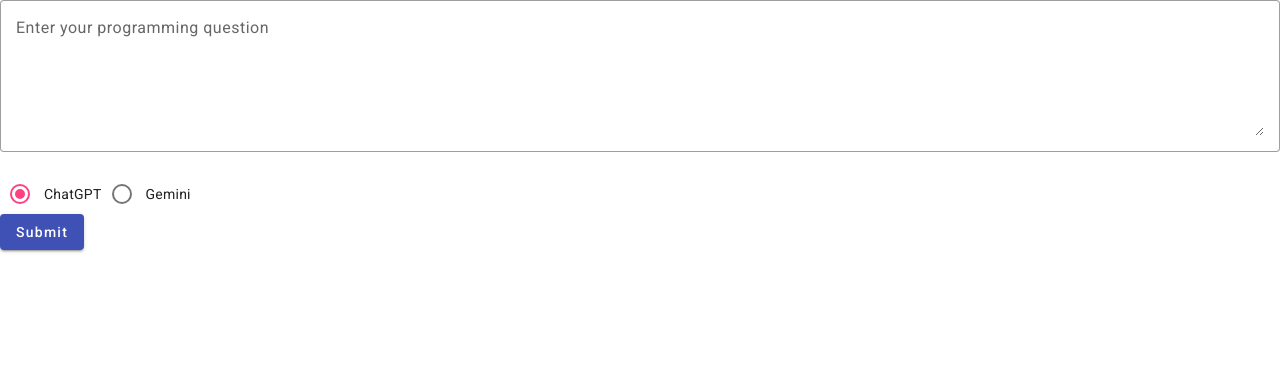
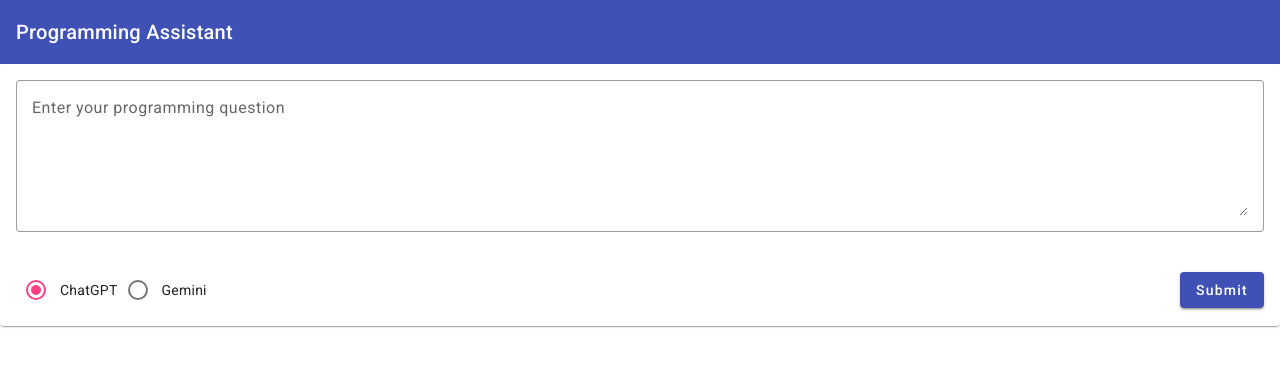
Before and after one commit to Japkutija/programming-assistant-frontend, an Angular app: page / in a window 1280 px wide. Shown: the top 366 px of the page. Built offline with nearby package versions, Linux system fonts and the light colour scheme.

Commit message:
- Added MatToolbar, MatCard, and MatGridList modules. - Applied Material Indigo-Pink theme and global container styling. - Integrated Material toolbar and cards for UI consistency.

```diff
--- a/src/app/app.component.html
+++ b/src/app/app.component.html
@@ -1,2 +1,6 @@
+<mat-toolbar color="primary">
+  <span>Programming Assistant</span>
+</mat-toolbar>
+
 <app-prompt-input (responseEvent)="handleResponse($event)"></app-prompt-input>
 <app-response-display [response]="response"></app-response-display>
--- a/src/app/components/prompt-input/prompt-input.component.css
+++ b/src/app/components/prompt-input/prompt-input.component.css
@@ -0,0 +1,24 @@
+.full-width {
+  width: 100%;
+}
+
+.options {
+  display: flex;
+  align-items: center;
+  margin-top: 16px;
+}
+
+.options mat-radio-group {
+  flex-grow: 1;
+}
+
+.loading {
+  display: flex;
+  justify-content: center;
+  margin-top: 16px;
+}
+
+.error {
+  color: red;
+  margin-top: 16px;
+}
--- a/src/app/components/prompt-input/prompt-input.component.html
+++ b/src/app/components/prompt-input/prompt-input.component.html
@@ -1,4 +1,5 @@
-<div>
+<mat-card>
+  <mat-card-content>
     <mat-form-field appearance="outline" class="full-width">
       <textarea
         matInput
@@ -7,30 +8,29 @@
         rows="5"
       ></textarea>
     </mat-form-field>
-</div>
 
-<div>
+    <div class="options">
       <mat-radio-group [(ngModel)]="selectedModel">
         <mat-radio-button value="chatgpt">ChatGPT</mat-radio-button>
         <mat-radio-button value="gemini">Gemini</mat-radio-button>
       </mat-radio-group>
-</div>
 
-<div>
-  <button mat-raised-button color="primary" (click)="submitPrompt()" [disabled]="isLoading">
+      <button
+        mat-raised-button
+        color="primary"
+        (click)="submitPrompt()"
+        [disabled]="isLoading"
+      >
         Submit
       </button>
     </div>
 
-<div *ngIf="isLoading">
-  <mat-progress-spinner mode="indeterminate"></mat-progress-spinner>
+    <div *ngIf="isLoading" class="loading">
+      <mat-progress-spinner mode="indeterminate" diameter="30"></mat-progress-spinner>
     </div>
 
     <div *ngIf="errorMessage" class="error">
       {{ errorMessage }}
     </div>
-
-<div *ngIf="response">
-  <h3>Response:</h3>
-  <p>{{ response }}</p>
-</div>
+  </mat-card-content>
+</mat-card>
--- a/src/app/components/prompt-input/prompt-input.component.ts
+++ b/src/app/components/prompt-input/prompt-input.component.ts
@@ -7,6 +7,7 @@ import { MatButtonModule } from '@angular/material/button';
 import { MatProgressSpinnerModule } from '@angular/material/progress-spinner';
 import { FormsModule } from '@angular/forms';
 import { CommonModule } from '@angular/common';
+import { MatCardModule } from '@angular/material/card';
 
 @Component({
   selector: 'app-prompt-input',
@@ -20,7 +21,8 @@ import { CommonModule } from '@angular/common';
     MatButtonModule,
     MatProgressSpinnerModule,
     FormsModule,
-    CommonModule
+    CommonModule,
+    MatCardModule,
   ],
   providers: [AssistantService],
 })
--- a/src/app/components/response-display/response-display.component.css
+++ b/src/app/components/response-display/response-display.component.css
@@ -0,0 +1,3 @@
+mat-card {
+  margin-top: 16px;
+}
--- a/src/app/components/response-display/response-display.component.html
+++ b/src/app/components/response-display/response-display.component.html
@@ -1,4 +1,8 @@
 <div *ngIf="response">
-  <h3>Response:</h3>
-  <p>{{ response }}</p>
+  <mat-card>
+    <mat-card-title>Response:</mat-card-title>
+    <mat-card-content>
+      <p>{{ response }}</p>
+    </mat-card-content>
+  </mat-card>
 </div>
--- a/src/app/components/response-display/response-display.component.ts
+++ b/src/app/components/response-display/response-display.component.ts
@@ -1,10 +1,12 @@
 import { CommonModule } from '@angular/common';
 import { Component, Input } from '@angular/core';
+import { MatCardModule } from '@angular/material/card';
 
 @Component({
   selector: 'app-response-display',
   standalone: true,
-  imports: [CommonModule],
+  imports: [CommonModule, MatCardModule,
+  ],
   templateUrl: './response-display.component.html',
   styleUrl: './response-display.component.css'
 })
--- a/src/styles.css
+++ b/src/styles.css
@@ -1,7 +1,23 @@
-
+@import "@angular/material/prebuilt-themes/indigo-pink.css";
 
 html, body { height: 100%; }
-body { margin: 0; font-family: Roboto, "Helvetica Neue", sans-serif; }
+
+body {
+  margin: 0;
+  font-family: Roboto, Arial, sans-serif;
+}
+
+.container {
+  max-width: 800px;
+  margin: 0 auto;
+  padding: 16px;
+}
+
+mat-toolbar {
+  position: sticky;
+  top: 0;
+  z-index: 2;
+}
 
 /* styles.css */
 
```
Also changed, not shown: src/app/app.component.ts (+7 -0 lines). Lines whose indentation alone changed are shown as unchanged.
